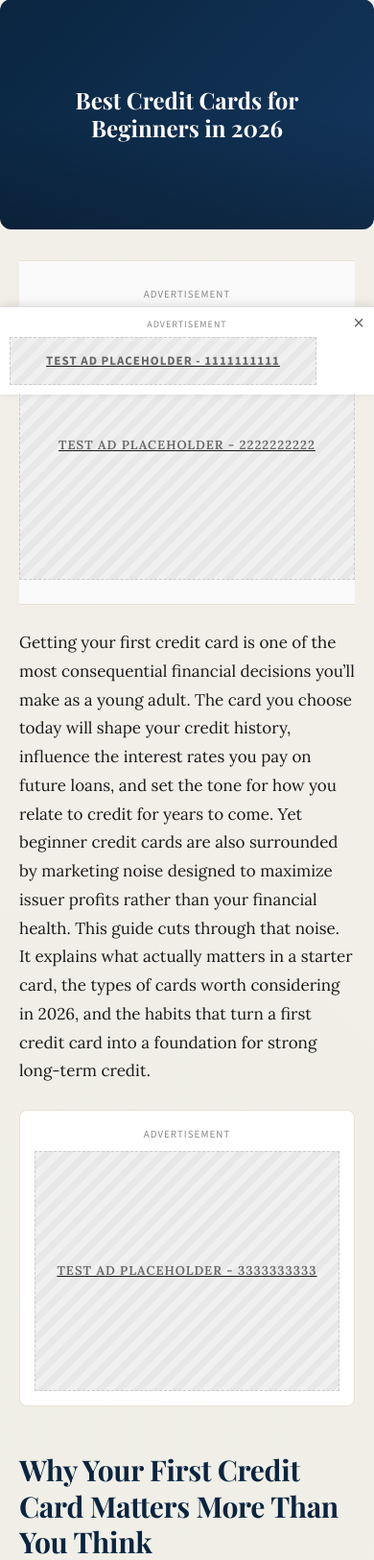
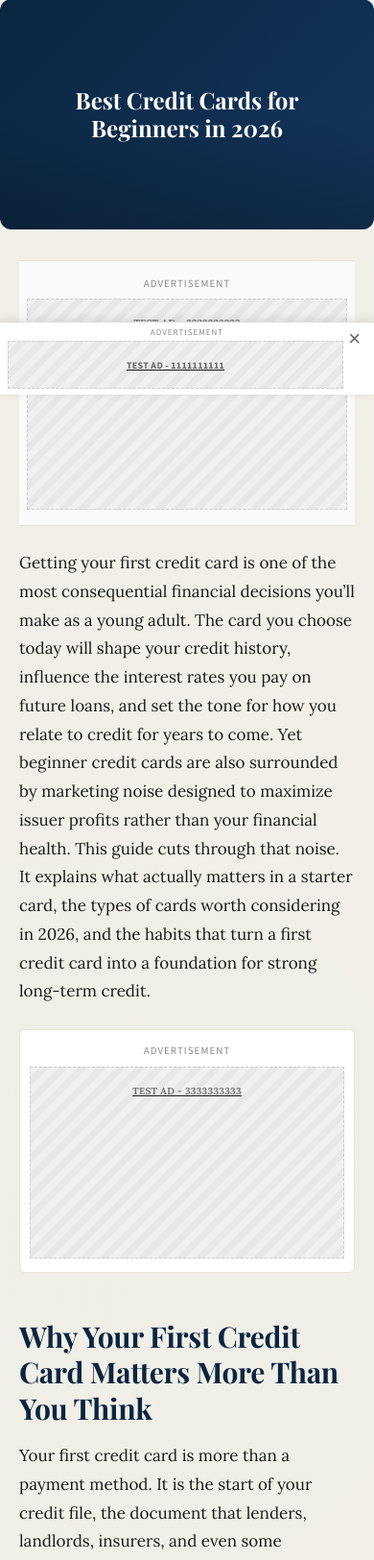
Before and after one commit to hummafaranpilot-stack/moneywise2026, a PHP site: page /blog/best-credit-cards-beginners-2026.html in a window 390 px wide. Shown: the part 433-2058 px from the top of the page at 96% size. Run offline with PHP 8.4, Linux system fonts and the light colour scheme.

Commit message:
Make ads fully mobile responsive on test article (anchor ad, breakpoints, body padding)

```diff
--- a/assets/css/style.css
+++ b/assets/css/style.css
@@ -1392,28 +1392,37 @@ main {
 
 
 /* ============================================================================
-   Ad Container Styling (AdSense Test Ads)
+   Ad Container Styling (AdSense Test Ads) — Mobile-first responsive
    ============================================================================ */
 
 .ad-container {
     max-width: 100%;
-    margin: 40px auto;
+    margin: 32px auto;
     overflow: hidden;
     text-align: center;
-}
-
-.ad-container p {
-    font-family: 'Source Sans 3', sans-serif;
+    box-sizing: border-box;
+}
+
+.ad-container p,
+.ad-container > p:first-child {
+    font-family: 'Source Sans 3', -apple-system, sans-serif;
     font-size: 11px !important;
     color: #888 !important;
-    margin-bottom: 8px !important;
+    margin: 0 0 8px 0 !important;
     text-transform: uppercase;
     letter-spacing: 1px;
+    line-height: 1.4;
+}
+
+.ad-container ins.adsbygoogle {
+    display: block !important;
+    max-width: 100% !important;
+    margin: 0 auto;
 }
 
 .ad-in-article {
     background: var(--color-surface, #fff);
-    padding: 25px;
+    padding: 20px 16px;
     border-radius: 8px;
     border: 1px solid var(--color-border, #e8e2d5);
 }
@@ -1421,17 +1430,17 @@ main {
 .ad-video-top, .ad-video-mid, .ad-video-bottom {
     border-top: 1px solid var(--color-border, #e8e2d5);
     border-bottom: 1px solid var(--color-border, #e8e2d5);
-    padding: 25px 0;
+    padding: 20px 12px;
     background: #fafafa;
 }
 
 .ad-multiplex {
     background: var(--color-bg, #f5f1ea);
-    padding: 30px 20px;
+    padding: 24px 16px;
     border-radius: 12px;
 }
 
-/* Test-ad placeholder visualization (striped background + label) */
+/* Test-ad placeholder visualization */
 .adsbygoogle[data-adtest="on"] {
     background: linear-gradient(135deg, #f0f0f0 25%, #e8e8e8 25%, #e8e8e8 50%, #f0f0f0 50%, #f0f0f0 75%, #e8e8e8 75%) !important;
     background-size: 20px 20px !important;
@@ -1440,27 +1449,116 @@ main {
     align-items: center;
     justify-content: center;
     position: relative;
+    box-sizing: border-box;
+    width: 100% !important;
+    min-width: 0 !important;
+    padding: 8px;
+    word-break: break-word;
 }
 
 .adsbygoogle[data-adtest="on"]::after {
-    content: 'TEST AD PLACEHOLDER - ' attr(data-ad-slot);
+    content: 'TEST AD - ' attr(data-ad-slot);
     color: #666;
     font-weight: bold;
-    font-size: 13px;
+    font-size: 12px;
+    letter-spacing: 0.5px;
+    text-align: center;
+    line-height: 1.3;
+    padding: 0 8px;
+}
+
+/* ----------- Anchor Sticky Ad (AD-1) ----------- */
+#anchor-ad-container {
+    position: fixed;
+    bottom: 0;
+    left: 0;
+    right: 0;
+    z-index: 9999;
+    background: #ffffff;
+    border-top: 1px solid #ddd;
+    padding: 8px 10px;
+    text-align: center;
+    box-shadow: 0 -2px 10px rgba(0, 0, 0, 0.1);
+    transition: transform 0.3s ease;
+    box-sizing: border-box;
+}
+
+#anchor-ad-close {
+    position: absolute;
+    top: 2px;
+    right: 6px;
+    background: transparent;
+    border: none;
+    font-size: 22px;
+    line-height: 1;
+    cursor: pointer;
+    color: #666;
+    padding: 4px 8px;
+    z-index: 1;
+}
+#anchor-ad-close:hover { color: #000; }
+
+.anchor-ad-label {
+    font-size: 9px !important;
+    color: #888 !important;
+    margin: 0 0 4px 0 !important;
+    text-transform: uppercase;
     letter-spacing: 1px;
-    text-align: center;
-}
-
-/* Anchor ad responsive */
-#anchor-ad-container {
-    transition: transform 0.3s ease;
-}
-
-@media (max-width: 768px) {
-    .ad-container {
-        margin: 25px 0;
+    line-height: 1;
+}
+
+.anchor-ad-unit {
+    display: inline-block !important;
+    width: 320px !important;
+    max-width: calc(100% - 30px) !important;
+    height: 50px !important;
+    background: #f0f0f0;
+}
+
+/* Push body content up so anchor ad doesn't cover footer/content */
+body.anchor-ad-active {
+    padding-bottom: 80px;
+}
+
+/* ----------- Tablet ----------- */
+@media (max-width: 900px) {
+    .ad-container { margin: 28px 0; }
+    .ad-in-article { padding: 18px 14px; }
+    .ad-multiplex  { padding: 20px 14px; }
+    .ad-video-top, .ad-video-mid, .ad-video-bottom { padding: 18px 10px; }
+    .adsbygoogle[data-adtest="on"]::after { font-size: 11px; }
+}
+
+/* ----------- Mobile ----------- */
+@media (max-width: 600px) {
+    .ad-container { margin: 24px 0; }
+    .ad-container p { font-size: 10px !important; }
+    .ad-in-article {
+        padding: 14px 10px;
+        border-radius: 6px;
     }
-    .ad-in-article, .ad-multiplex {
-        padding: 15px;
+    .ad-multiplex {
+        padding: 18px 10px;
+        border-radius: 8px;
     }
-}
+    .ad-video-top, .ad-video-mid, .ad-video-bottom { padding: 16px 8px; }
+    .ad-in-article .adsbygoogle[data-adtest="on"] { min-height: 200px !important; }
+    .ad-video-top .adsbygoogle[data-adtest="on"],
+    .ad-video-mid .adsbygoogle[data-adtest="on"],
+    .ad-video-bottom .adsbygoogle[data-adtest="on"] { min-height: 220px !important; }
+    .ad-multiplex .adsbygoogle[data-adtest="on"] { min-height: 400px !important; }
+    .adsbygoogle[data-adtest="on"]::after { font-size: 10px; letter-spacing: 0.3px; }
+    #anchor-ad-container { padding: 6px 8px; }
+    .anchor-ad-unit { max-width: calc(100% - 24px) !important; }
+    body.anchor-ad-active { padding-bottom: 72px; }
+}
+
+/* ----------- Extra Small ----------- */
+@media (max-width: 380px) {
+    .ad-container { margin: 20px 0; }
+    .anchor-ad-unit {
+        width: 100% !important;
+        max-width: 300px !important;
+    }
+    .adsbygoogle[data-adtest="on"]::after { font-size: 9px; }
+}
--- a/blog/best-credit-cards-beginners-2026.html
+++ b/blog/best-credit-cards-beginners-2026.html
@@ -511,16 +511,16 @@
   <script src="../assets/js/main.js" defer></script>
 
   <!-- AD-1: Anchor Sticky Bottom (Test Mode) -->
-  <div id="anchor-ad-container" style="position:fixed; bottom:0; left:0; right:0; z-index:9999; background:#fff; border-top:1px solid #ddd; padding:10px; text-align:center; box-shadow:0 -2px 10px rgba(0,0,0,0.1);">
-    <button onclick="document.getElementById('anchor-ad-container').style.display='none';" style="position:absolute; top:5px; right:10px; background:transparent; border:none; font-size:20px; cursor:pointer; color:#666;">&times;</button>
-    <p style="font-size:10px; color:#888; margin-bottom:5px; text-transform:uppercase; letter-spacing:1px;">Advertisement</p>
-    <ins class="adsbygoogle"
-         style="display:inline-block; width:320px; height:50px; background:#f0f0f0;"
+  <div id="anchor-ad-container">
+    <button id="anchor-ad-close" aria-label="Close ad" onclick="document.getElementById('anchor-ad-container').style.display='none'; document.body.classList.remove('anchor-ad-active');">&times;</button>
+    <p class="anchor-ad-label">Advertisement</p>
+    <ins class="adsbygoogle anchor-ad-unit"
          data-ad-client="ca-pub-0000000000000000"
          data-ad-slot="1111111111"
          data-adtest="on"></ins>
     <script>
          (adsbygoogle = window.adsbygoogle || []).push({});
+         document.body.classList.add('anchor-ad-active');
     </script>
   </div>
 
```
